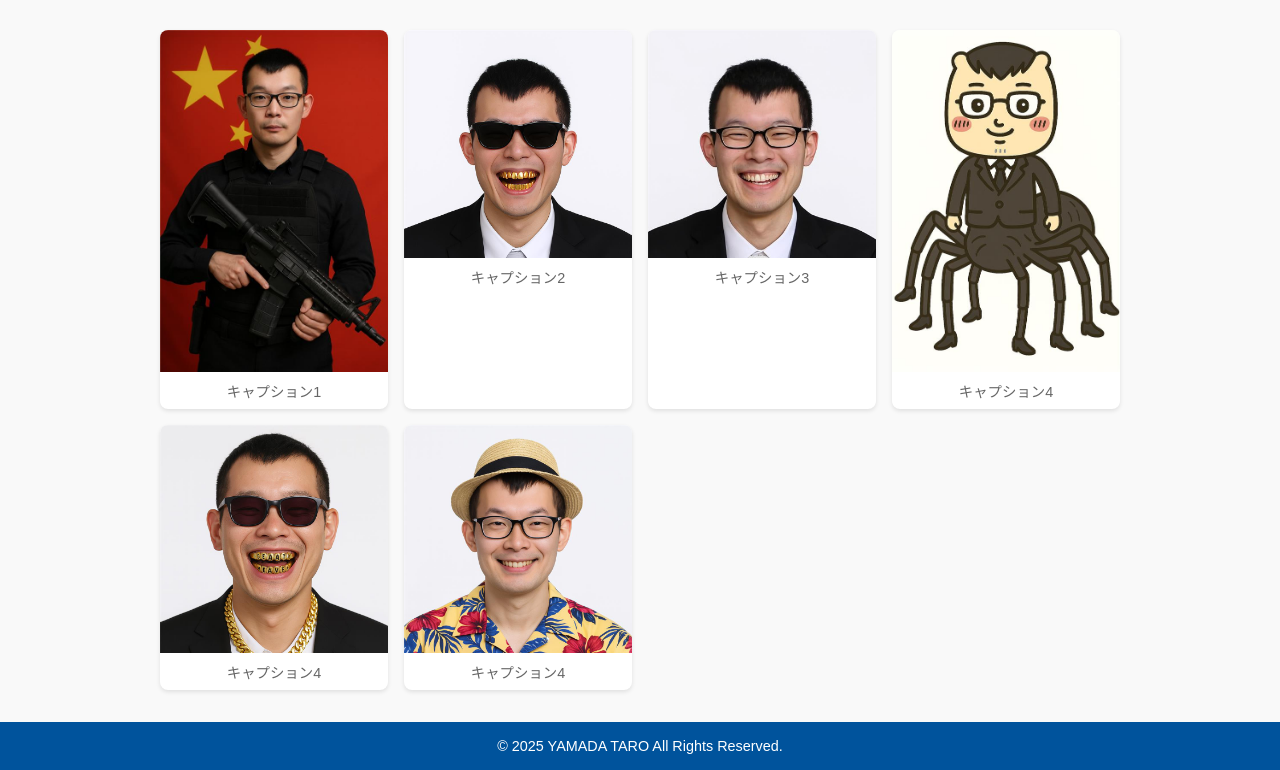
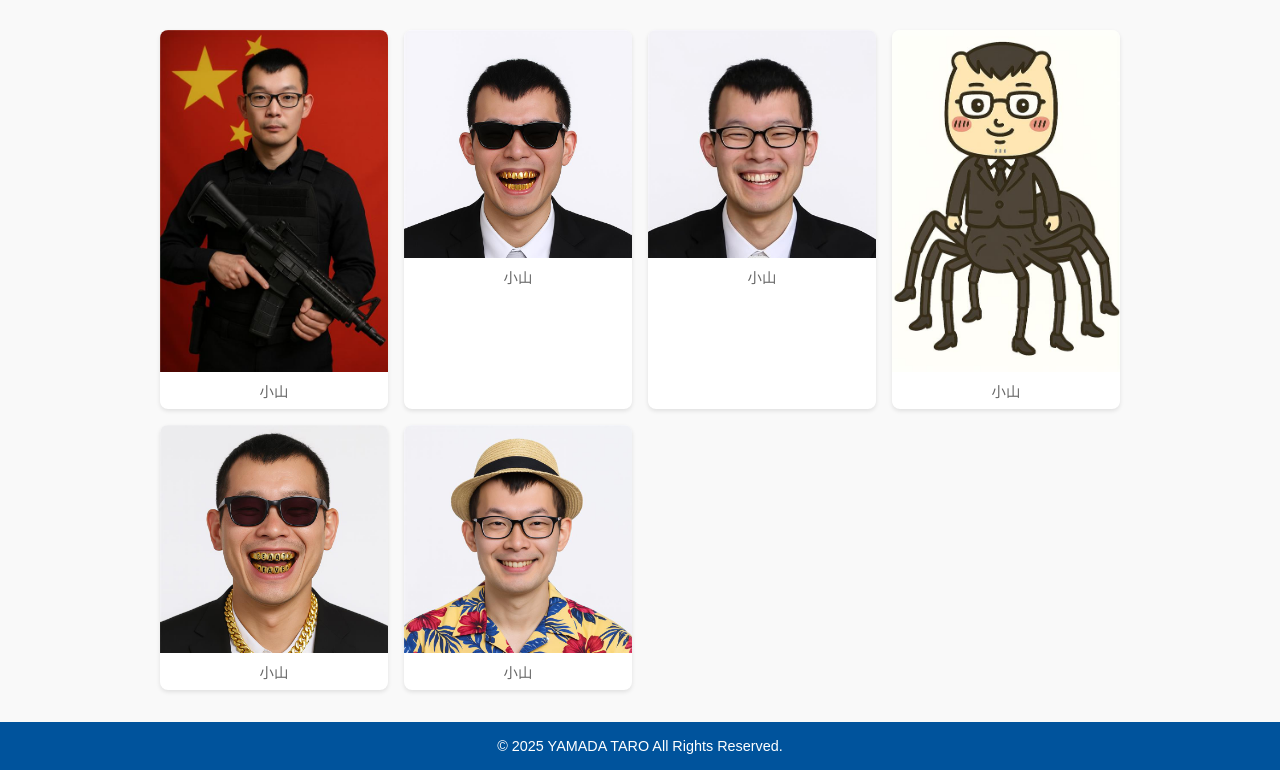
Before and after one commit to TatsuyaNonoue/test-site, a plain HTML site: page galley.html in a window 1280 px wide. Shown: the part 105-875 px from the top of the page. Drawn offline with Linux system fonts and the light colour scheme.

Commit message:
Update galley.html

```diff
--- a/galley.html
+++ b/galley.html
@@ -95,27 +95,27 @@
   <div class="gallery-container">
     <div class="gallery-item">
       <img src="2091abe7-566d-4c5b-9ee2-cecd34441a90.jpg" alt="写真1">
-      <div class="caption">キャプション1</div>
+      <div class="caption">小山</div>
     </div>
     <div class="gallery-item">
       <img src="2114ac40-1485-43b2-8cab-78f09c8794c9.jpg" alt="写真2">
-      <div class="caption">キャプション2</div>
+      <div class="caption">小山</div>
     </div>
     <div class="gallery-item">
       <img src="2617ae40-ead9-4798-ad27-cae35a0b31fe.jpg" alt="写真3">
-      <div class="caption">キャプション3</div>
+      <div class="caption">小山</div>
     </div>
     <div class="gallery-item">
       <img src="51c58993-51c8-46eb-8de0-a487f0e7c697.jpg" alt="写真4">
-      <div class="caption">キャプション4</div>
+      <div class="caption">小山</div>
     </div>
     <div class="gallery-item">
       <img src="97fe92a6-0cb5-487f-9a71-0e17123e1860.jpg" alt="写真4">
-      <div class="caption">キャプション4</div>
+      <div class="caption">小山</div>
     </div>
     <div class="gallery-item">
       <img src="c0c04d09-579f-4a77-8ed1-dae9a79741fa.jpg" alt="写真4">
-      <div class="caption">キャプション4</div>
+      <div class="caption">小山</div>
     </div>
     <!-- 追加したい画像があれば、同様に .gallery-item をコピーして増やしてください -->
   </div>
```
